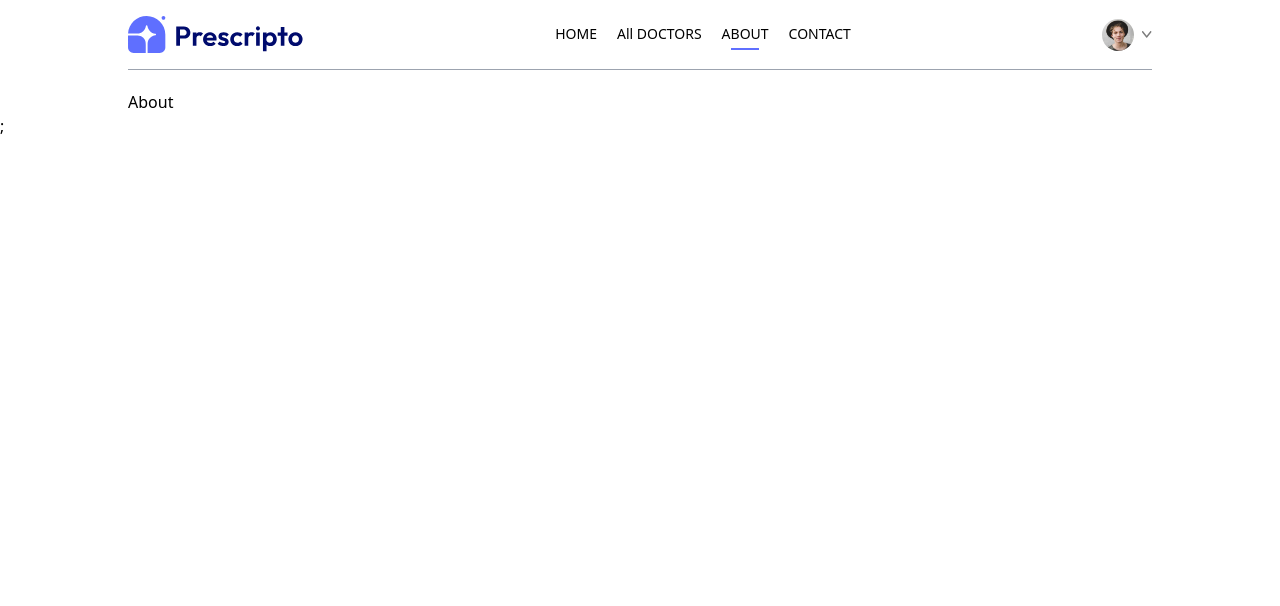
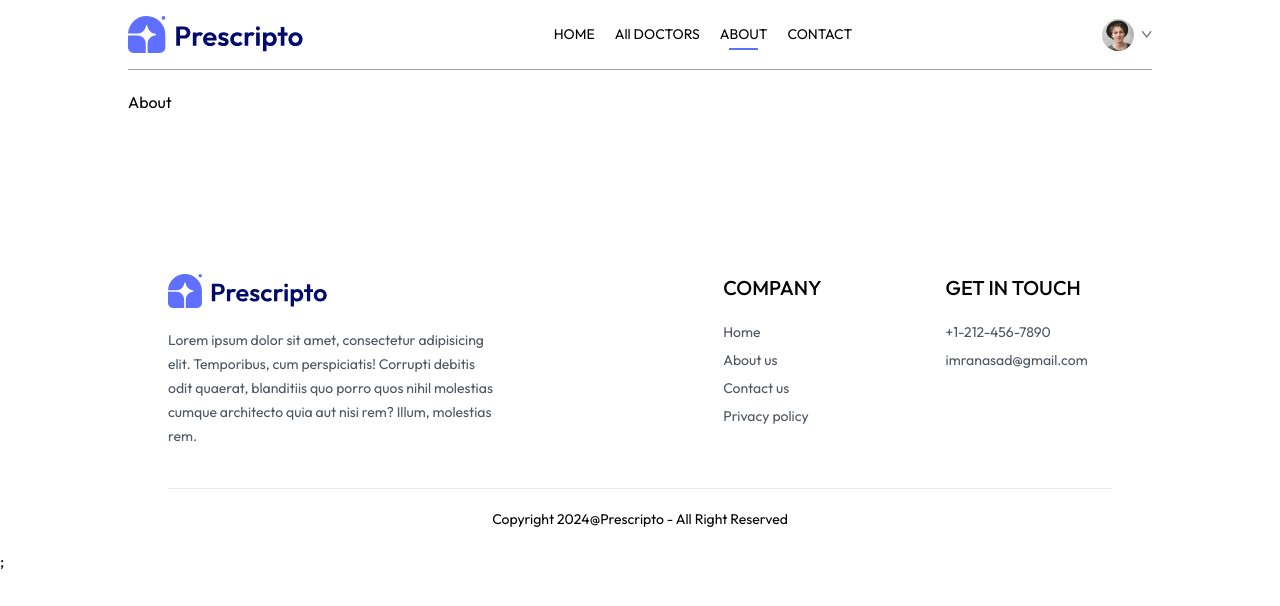
Before and after one commit to imran-assad/doctors_appointment, a React (Vite) app in the folder frontend/: page /about in a window 1280 px wide. Shown: the top 606 px of the page. Built offline with nearby package versions, Linux system fonts and the light colour scheme.

Commit message:
home page completed

```diff
--- a/frontend/src/App.jsx
+++ b/frontend/src/App.jsx
@@ -9,6 +9,7 @@
 import About from "./pages/About";
 import Appointment from "./pages/Appointment";
 import Navbar from "./components/Navbar";
+import Footer from "./components/Footer";
 
 const App = () => {
   return (
@@ -26,6 +27,7 @@
           <Route path="/my-profile" element={<MyProfile />}></Route>
           <Route path="/about" element={<About />}></Route>
         </Routes>
+        <Footer />
       </div>
     </>
   );
--- /dev/null
+++ b/frontend/src/components/Footer.jsx
@@ -0,0 +1,52 @@
+import React from "react";
+import { assets } from "../assets/assets/assets_frontend/assets";
+
+const Footer = () => {
+  return (
+    <>
+      <div className="md:mx-10">
+        <div className="flex flex-col sm:grid grid-cols-[3fr_1fr_1fr] gap-14 my-10 mt-40 text-sm">
+          {/* --------------Left Section-------------- */}
+          <div>
+            <img className="mb-5 w-40" src={assets.logo} />
+            <p className="w-full md:w-2/3 text-gray-600 leading-6">
+              Lorem ipsum dolor sit amet, consectetur adipisicing elit.
+              Temporibus, cum perspiciatis! Corrupti debitis odit quaerat,
+              blanditiis quo porro quos nihil molestias cumque architecto quia
+              aut nisi rem? Illum, molestias rem.
+            </p>
+          </div>
+
+          {/* --------------Center Section-------------- */}
+          <div>
+            <p className="text-xl font-medium mb-5">COMPANY</p>
+            <ul className="flex flex-col gap-2 text-gray-600">
+              <li>Home</li>
+              <li>About us</li>
+              <li>Contact us</li>
+              <li>Privacy policy</li>
+            </ul>
+          </div>
+
+          {/* --------------Right Section-------------- */}
+          <div>
+            <p className="text-xl font-medium mb-5">GET IN TOUCH</p>
+            <ul className="flex flex-col gap-2 text-gray-600">
+              <li>+1-212-456-7890</li>
+              <li>imranasad@gmail.com</li>
+            </ul>
+          </div>
+        </div>
+        {/* --------------Copyright text-------------- */}
+        <div>
+          <hr />
+          <p className="py-5 text-sm text-center">
+            Copyright 2024@Prescripto - All Right Reserved{" "}
+          </p>
+        </div>
+      </div>
+    </>
+  );
+};
+
+export default Footer;
--- a/frontend/src/index.css
+++ b/frontend/src/index.css
@@ -1,7 +1,11 @@
+@import url("https://fonts.googleapis.com/css2?family=Outfit:wght@100..900&family=Prata&display=swap");
 @tailwind base;
 @tailwind components;
 @tailwind utilities;
 
+* {
+  font-family: Outfit;
+}
 .active hr {
   @apply block;
 }
--- a/frontend/src/pages/Home.jsx
+++ b/frontend/src/pages/Home.jsx
@@ -3,6 +3,7 @@
 import SpecialityMenu from "../components/SpecialityMenu";
 import TopsDoctor from "../components/TopsDoctor";
 import Banner from "../components/Banner";
+import Footer from "../components/Footer";
 
 const Home = () => {
   return (
@@ -12,6 +13,7 @@
         <SpecialityMenu />
         <TopsDoctor />
         <Banner />
+        <Footer />
       </div>
     </>
   );
```
